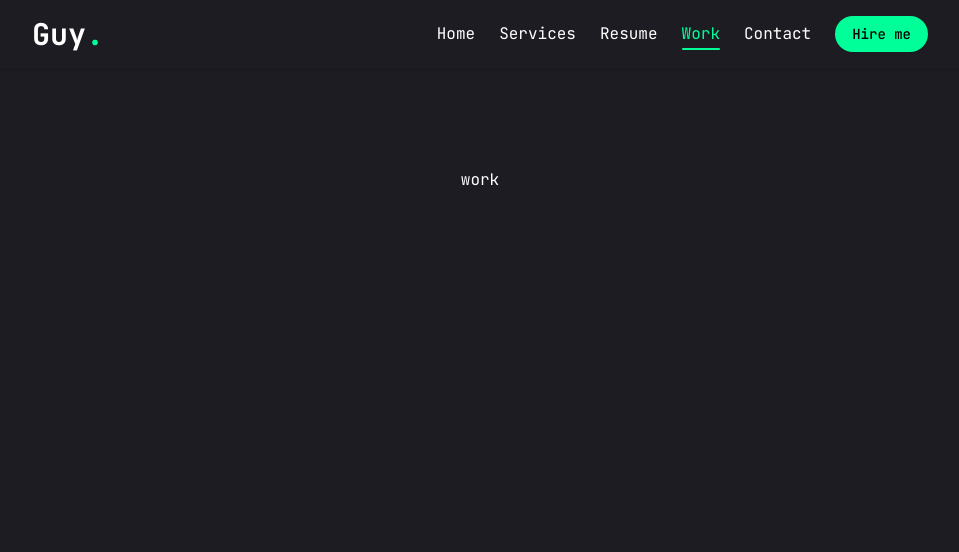
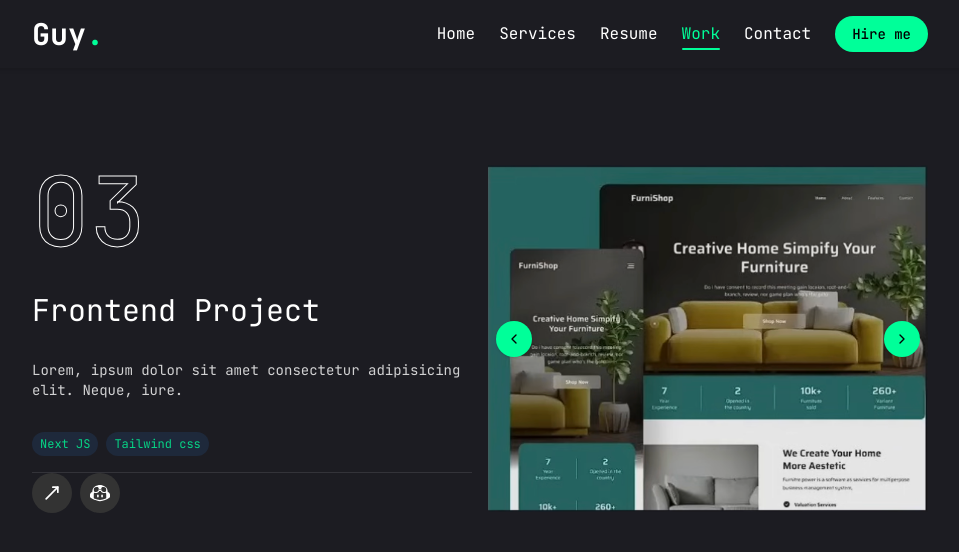
Before and after one commit to guyevaristebade/Portefolio_V2, a Next.js app: page /work in a window 1280 px wide. Shown: the top 552 px of the page, without its empty margins (160-1119 px from the left). Built offline with nearby package versions, Linux system fonts and the light colour scheme.

Commit message:
work page en cours

```diff
--- a/app/layout.tsx
+++ b/app/layout.tsx
@@ -5,8 +5,6 @@ import "./globals.css";
 import { cn } from "@/lib/utils";
 import Header from "@/components/Header";
 import Spacing from "@/components/Spacing";
-import Section from "@/components/Section";
-import AnimeComponent from "@/components/AnimeComponent";
 
 const jetBrainsMono = JetBrains_Mono({
   subsets: ["latin"],
@@ -34,9 +32,7 @@ export default function RootLayout({
       >
         <Header />
         <Spacing size="md" />
-        <Section className="flex-1 max-md:px-8 max-lg:px-8">
-          <AnimeComponent>{children}</AnimeComponent>
-        </Section>
+        <div className="flex-1 max-md:px-8 max-lg:px-8">{children}</div>
       </body>
     </html>
   );
--- a/app/page.tsx
+++ b/app/page.tsx
@@ -1,6 +1,7 @@
 import Stats from "@/components/Stats";
 import Hero from "../components/Hero";
 import Spacing from "@/components/Spacing";
+import Section from "@/components/Section";
 
 export default function Home() {
   const statsData = [
@@ -23,7 +24,7 @@ export default function Home() {
   ];
 
   return (
-    <div>
+    <Section>
       <Hero />
       <Spacing size="sm" />
       <div className="flex justify-between items-center flex-col md:flex-row gap-4">
@@ -32,6 +33,6 @@ export default function Home() {
         ))}
       </div>
       <Spacing size="md" />
-    </div>
+    </Section>
   );
 }
--- a/app/resume/page.tsx
+++ b/app/resume/page.tsx
@@ -7,6 +7,7 @@ import { cn } from "@/lib/utils";
 import React, { useState } from "react";
 import Skills from "@/components/Skills";
 import AboutMe from "@/components/AboutMe";
+import Section from "@/components/Section";
 
 const ResumePage = () => {
   const [onglet, setOnglet] = useState<string>("experience");
@@ -15,7 +16,7 @@ const ResumePage = () => {
     setOnglet(onglet);
   };
   return (
-    <div className="grid grid-cols-1 gap-10 md:grid-cols-3">
+    <Section className="grid grid-cols-1 gap-10 md:grid-cols-3">
       <div className="flex flex-col justify-center md:justify-start gap-10 col-span-1 ">
         <h1 className="text-3xl text-center md:text-start">Why hire me?</h1>
         <p className="text-sm text-white/80 text-center md:text-start">
@@ -67,7 +68,7 @@ const ResumePage = () => {
         {onglet === "about-me" && <AboutMe />}
       </div>
       <Spacing size="md" />
-    </div>
+    </Section>
   );
 };
 
--- a/app/services/page.tsx
+++ b/app/services/page.tsx
@@ -2,6 +2,13 @@ import ServiceCard from "@/components/ServiceCard";
 import Spacing from "@/components/Spacing";
 // import Spacing from "@/components/Spacing";
 import React from "react";
+
+import { Metadata } from "next";
+
+export const metadata: Metadata = {
+  title: "Services",
+  description: "Discover the services I offer in web development",
+};
 
 const ServicesPage = () => {
   const services = [
--- a/app/work/page.tsx
+++ b/app/work/page.tsx
@@ -1,7 +1,150 @@
-import React from "react";
+"use client";
+import GithubIcons from "@/components/icons/GithubIcons";
+import Section from "@/components/Section";
+import { Button } from "@/components/ui/button";
+import { ChevronLeft, ChevronRight, MoveUpRight } from "lucide-react";
+import Image from "next/image";
+import Link from "next/link";
+import React, { useState } from "react";
 
 const WorkPage = () => {
-  return <div>work</div>;
+  const works = [
+    {
+      num: "01",
+      title: "Frontend Project",
+      description:
+        "lorem ipsum dolor sit amet, consectetur adipiscing elit, Lorem, ipsum dolor.",
+      image: "/work1.png",
+      site_link: "https://example.com/work1",
+      code_link: "https://github.com/example/work1",
+      tags: ["Html", "CSS 3", "JavaScript"],
+    },
+    {
+      num: "02",
+      title: "Full Stack Project",
+      description:
+        "Lorem, ipsum dolor sit amet consectetur adipisicing elit. Neque, iure.",
+      image: "/work2.png",
+      site_link: "https://example.com/work2",
+      code_link: "https://github.com/example/work2",
+      tags: ["Next JS ", "Tailwind css", "Node JS"],
+    },
+    {
+      num: "03",
+      title: "Frontend Project",
+      description:
+        "Lorem, ipsum dolor sit amet consectetur adipisicing elit. Neque, iure.",
+      image: "/work1.png",
+      site_link: "https://example.com/work3",
+      code_link: "https://github.com/example/work3",
+      tags: ["Next JS ", "Tailwind css"],
+    },
+  ];
+  const [index, setIndex] = useState<number>(works.length - 1);
+
+  const handleNext = () => {
+    if (index < works.length - 1) {
+      setIndex(index + 1);
+    }
+  };
+
+  const handlePrev = () => {
+    if (index > 0) {
+      setIndex(index - 1);
+    }
+  };
+
+  return (
+    <Section className="relative">
+      <div className="flex flex-col-reverse lg:flex-row justify-between gap-4">
+        <div className="flex flex-col justify-between lg:w-1/2">
+          <div className="flex flex-col justify-between gap-8 border-b border-white/10 pb-4">
+            <h2 className="text-8xl text-outline text-transparent">
+              {works[index].num}
+            </h2>
+            <h3 className="text-3xl">{works[index].title}</h3>
+            <p className="text-sm text-white/80">{works[index].description}</p>
+            <div className="flex gap-2">
+              {works[index].tags.map((tag, i) => (
+                <span
+                  key={i}
+                  className="text-xs text-accent/80 bg-slate-800 rounded-md px-2 py-1"
+                >
+                  {tag}
+                </span>
+              ))}
+            </div>
+          </div>
+          <div className="flex gap-2">
+            <Link
+              href={works[index].site_link}
+              target="_blank"
+              className="bg-[#333] rounded-full h-10 w-10 text-md text-white hover:text-accent flex justify-center items-center"
+            >
+              <MoveUpRight size={20} />
+            </Link>
+            <Link
+              href={works[index].code_link}
+              target="_blank"
+              className="bg-[#333] rounded-[100%] h-10 w-10 text-md text-white hover:text-accent flex justify-center items-center"
+            >
+              <GithubIcons size={20} />
+            </Link>
+          </div>
+        </div>
+        {/* <div className="relative w-full lg:w-1/2">
+          <Image
+            src={works[index].image}
+            alt={"work image"}
+            width={500}
+            height={500}
+            className="w-full h-full object-cover"
+          />
+        </div> */}
+        <div className="relative w-full lg:w-1/2 flex items-center justify-center">
+          <Image
+            src={works[index].image}
+            alt={"work image"}
+            width={500}
+            height={500}
+            className="w-full h-auto object-contain"
+          />
+
+          {/* Bouton Prev */}
+          <Button
+            className="absolute left-2 top-1/2 -translate-y-1/2 bg-accent rounded-full text-black hover:text-white"
+            onClick={handlePrev}
+            size="icon"
+          >
+            <ChevronLeft />
+          </Button>
+
+          {/* Bouton Next */}
+          <Button
+            className="absolute right-2 top-1/2 -translate-y-1/2 bg-accent rounded-full text-black hover:text-white"
+            onClick={handleNext}
+            size="icon"
+          >
+            <ChevronRight />
+          </Button>
+        </div>
+      </div>
+      {/* <div className="flex w-full gap-2 justify-between md:justify-end absolute md:static top-[120px]">
+        <Button
+          className="bg-accent rounded-none text-md text-black hover:text-white hover:border hover:border-accent"
+          onClick={handlePrev}
+        >
+          <ChevronLeft />
+        </Button>
+        <Button
+          className="bg-accent rounded-none  text-black hover:text-white hover:border hover:border-accent flex-end"
+          onClick={handleNext}
+        >
+          <ChevronRight />
+        </Button>
+      </div> */}
+    </Section>
+  );
 };
 
 export default WorkPage;
--- a/tailwind.config.ts
+++ b/tailwind.config.ts
@@ -27,9 +27,9 @@ export default {
         },
       },
       borderRadius: {
-        lg: "var(--radius)",
-        md: "calc(var(--radius) - 2px)",
-        sm: "calc(var(--radius) - 4px)",
+        lg: "16px",
+        md: "12px",
+        sm: "8px",
       },
     },
   },
```
Also changed, not shown: public/work1.png (added), public/work2.png (added).
